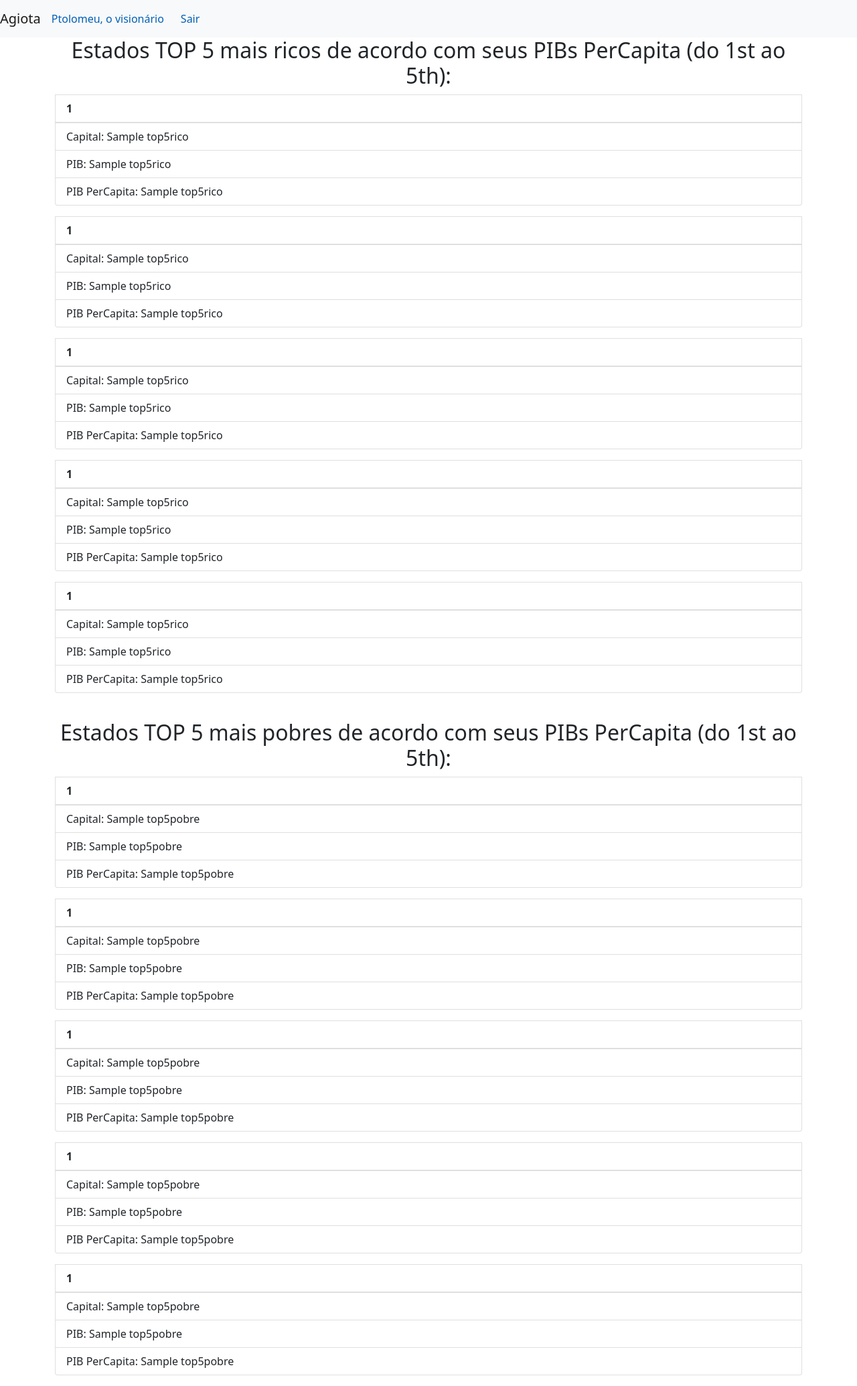
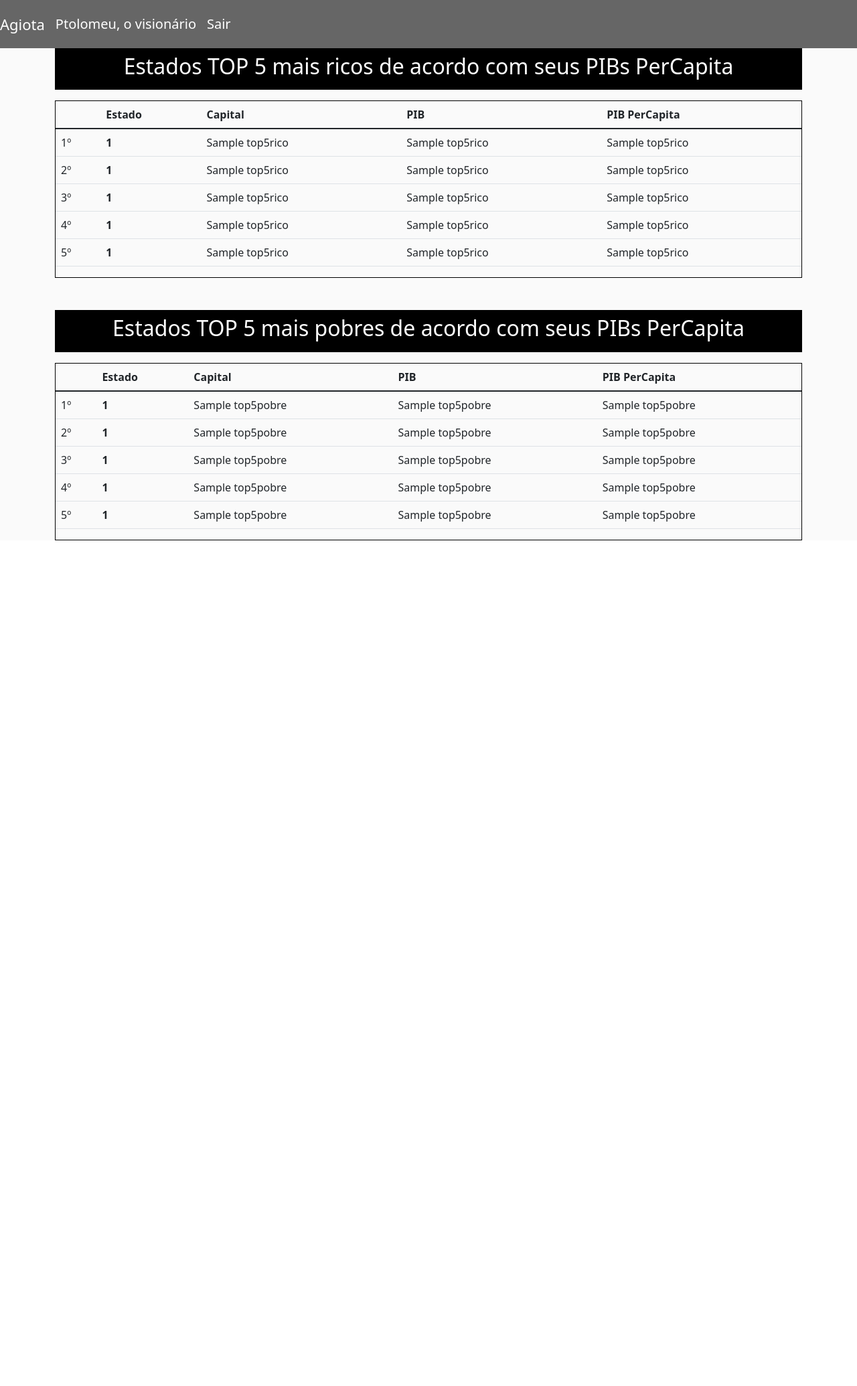
Before and after one commit to ewaldojunior/ptolomeu-agiota, a Flask app: template app/templates/agiota.html in a window 1280 px wide. Shown: the whole page at 67% size. After the commit the page ends 807 px from the top, so only its background shows below. Run offline with Flask 2, Linux system fonts and the light colour scheme; a user stored in the database is signed in; tables that the repository leaves empty hold one stand-in row (values such as "Sample post"); the template is opened without the code that fills it: most values are stand-ins (such as "Sample title", 1, 10 or a date in 2020).

Commit message:
up version

```diff
--- /dev/null
+++ b/TablesDB/agiota_login.csv
@@ -0,0 +1,2 @@
+id;email;password
+2;ptolomeu@pto.com;pbkdf2:sha256:260000$Fwz6aQqjnCVj3vR9$3c6be15c3637bc5d27022c231d9f29d1117fa357efa47a44642bf71944484295
--- /dev/null
+++ b/TablesDB/credenciamento_ptolomeu.txt
@@ -0,0 +1,2 @@
+E-mail: ptolomeu@pto.com
+Senha: o_maior_agiota_PTO
--- a/app/templates/agiota.html
+++ b/app/templates/agiota.html
@@ -14,30 +14,65 @@
         {% endif %}
     {%endwith%}
 
-        <h2 class="text-center">Estados TOP 5 mais ricos de acordo com seus PIBs PerCapita (do 1st ao 5th): </h2>
-
-        {% for x in range(5) %}
-        <ul class="list-group mb-3">
-            <strong><li class="list-group-item"> {{ top5ricos[x][0] }} </li></strong>
-            <li class="list-group-item"> Capital: {{ top5ricos[x][1] }} </li>
-            <li class="list-group-item"> PIB: {{ top5ricos[x][2] }} </li>
-            <li class="list-group-item"> PIB PerCapita: {{ top5ricos[x][3] }} </li>
-        </ul>
-        {% endfor %}
+        <div class="p-2" style="background-color: black;">
+            <h2 class="text-center" style="color: white;">Estados TOP 5 mais ricos de acordo com seus PIBs PerCapita </h2>
+        </div>
 
 
-        <br>
-        <h2 class="text-center">Estados TOP 5 mais pobres de acordo com seus PIBs PerCapita (do 1st ao 5th): </h2>
+        <div class = "mt-3" style="border: 1px solid black">
+        <table class="table">
+            <thead>
+              <tr>
+                <th scope="col"> </th>
+                <th scope="col">Estado</th>
+                <th scope="col">Capital</th>
+                <th scope="col">PIB</th>
+                <th scope="col">PIB PerCapita</th>
+              </tr>
+            </thead>
+            <tbody>
+                {% for x in range(5) %}
+              <tr>
+                <td>{{ x + 1 }}º</td>
+                <th scope="row"> {{ top5ricos[x][0] }} </th>
+                <td>{{ top5ricos[x][1] }}</td>
+                <td>{{ top5ricos[x][2] }}</td>
+                <td>{{ top5ricos[x][3] }}</td>
+              </tr>
+              {% endfor %}
+            </tbody>
+          </table>
+        </div>
 
-        {% for x in range(5) %}
-        <ul class="list-group mb-3">
-            <strong><li class="list-group-item"> {{ top5pobres[x][0] }} </li></strong>
-            <li class="list-group-item"> Capital: {{ top5pobres[x][1] }} </li>
-            <li class="list-group-item"> PIB: {{ top5pobres[x][2] }} </li>
-            <li class="list-group-item"> PIB PerCapita: {{ top5pobres[x][3] }} </li>
-        </ul>
-        {% endfor %}
 
+        <div class="mt-5 p-2" style="background-color: black;">
+            <h2 class="text-center" style="color: white;">Estados TOP 5 mais pobres de acordo com seus PIBs PerCapita </h2>
+        </div>
+
+        <div class = "mt-3" style="border: 1px solid black">
+        <table class="table">
+            <thead>
+              <tr>
+                <th scope="col"> </th>
+                <th scope="col">Estado</th>
+                <th scope="col">Capital</th>
+                <th scope="col">PIB</th>
+                <th scope="col">PIB PerCapita</th>
+              </tr>
+            </thead>
+            <tbody>
+                {% for x in range(5) %}
+              <tr>
+                <td>{{ x + 1 }}º</td>
+                <th scope="row"> {{ top5pobres[x][0] }} </th>
+                <td>{{ top5pobres[x][1] }}</td>
+                <td>{{ top5pobres[x][2] }}</td>
+                <td>{{ top5pobres[x][3] }}</td>
+              </tr>
+              {% endfor %}
+            </tbody>
+          </table>
+          </div>
 
 
 {% endblock %}
--- a/app/templates/base.html
+++ b/app/templates/base.html
@@ -8,7 +8,7 @@
     <link rel="stylesheet" href="https://stackpath.bootstrapcdn.com/font-awesome/4.7.0/css/font-awesome.min.css">
     <title>Agiota -  {% block subtitulo %} {% endblock %} </title>
 </head>
-<body>
+<body style="background-color: #fafafa;">
     {% include 'nav.html' %}
     <div class="container">
         {% block conteudo %} {% endblock %}
--- a/app/templates/nav.html
+++ b/app/templates/nav.html
@@ -1,31 +1,29 @@
 <style>
-    a {
-    color: #0060B6;
-    text-decoration: none;
-}
 
 a:hover
 {
-     color:#00A0C6;
-     text-decoration:none;
+     color: #fff;
+     font-weight: 200;
+     text-decoration: underline;
      cursor:pointer;
 }
 </style>
-<nav class="navbar navbar-expand-lg navbar-light bg-light">
-    <a class="navbar-brand" href="#">Agiota</a>
-    <button class="navbar-toggler" type="button" data-toggle="collapse" data-target="#navbarNav" aria-controls="navbarNav" aria-expanded="false" aria-label="Toggle navigation">
-      <span class="navbar-toggler-icon"></span>
-    </button>
-    <div class="collapse navbar-collapse" id="navbarNav">
-      <ul class="navbar-nav">
+<nav class="navbar navbar-expand-lg navbar-light" style="background-color: #666666">
+
+  <div class="d-flex nav justify-content-between ml-5">
+    <label class="navbar-brand ml-5" style="color: #fff; font-size: 22px; cursor: default; text-decoration: none;">Agiota</label>
+   </div>
+
+    <div class="navbar d-flex nav justify-content-between ml-5" id="navbarNav">
+
         {% if current_user.is_authenticated %}
-          <li class="nav-item">
-            <a href="{{ url_for('amigo')}}">Ptolomeu, o visionário&nbsp;&nbsp;&nbsp;&nbsp;&nbsp;&nbsp;</a>
-          </li>
-          <li class="nav-item">
-            <a href="{{ url_for('logout') }}">Sair</a>
-          </li>
+
+            <a class = "navbar-brand ml-5" href="{{ url_for('amigo')}}" style="color: #fff; font-size: 20px;">Ptolomeu, o visionário</a>
+
+            <a class = "navbar-brand ml-5" href="{{ url_for('logout') }}" style="color: #fff; font-size: 20px;">Sair</a>
+
         {% endif %}
-      </ul>
+
     </div>
+
   </nav>
```
Also changed, not shown: TablesDB/agiota_do_ibge.csv (added, +28 -0 lines), app/templates/amigo.html (+3 -4 lines), app/templates/login.html (+23 -3 lines), README.md, 1 other file.
